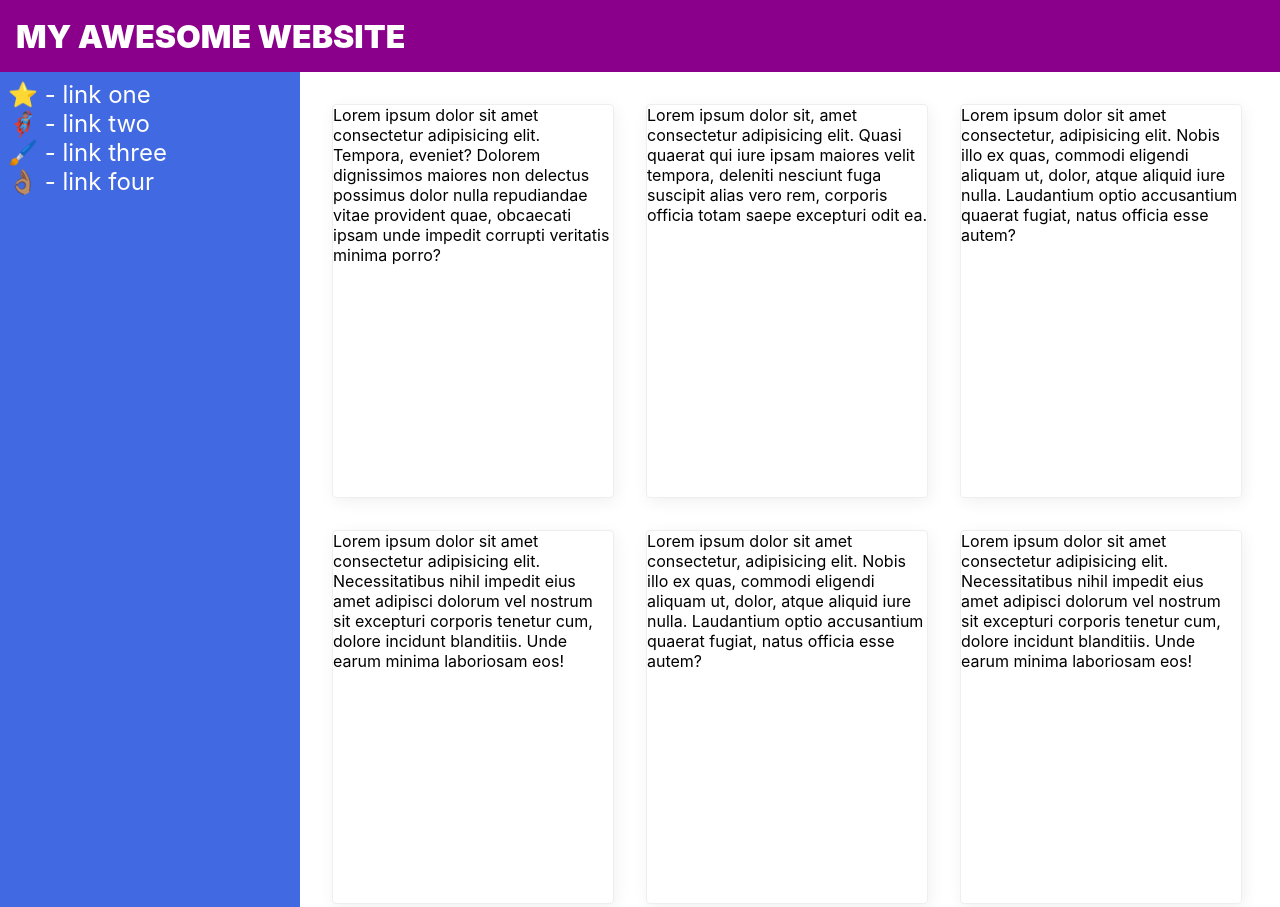
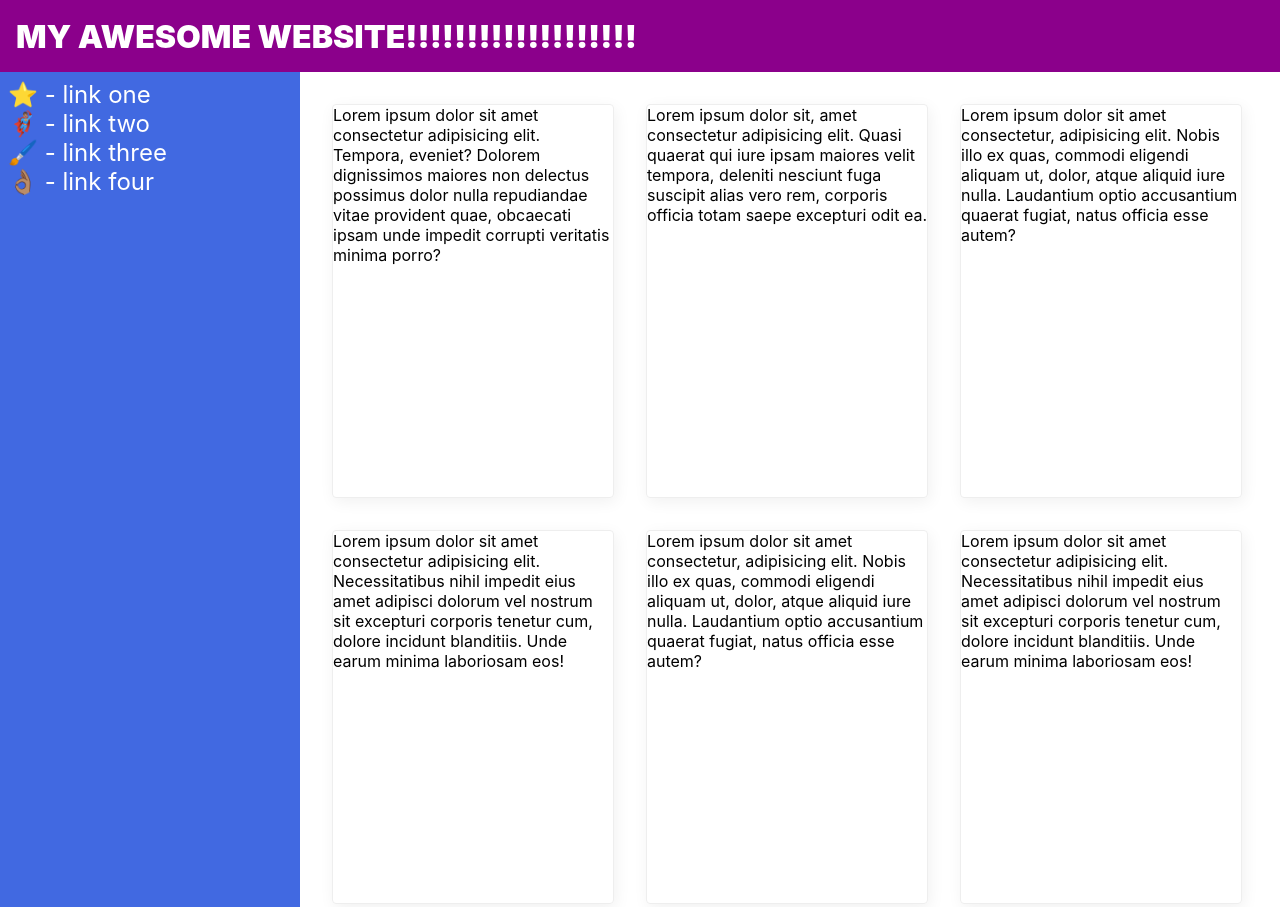
Before and after one commit to Yukhigov56/Hive.projects4-flexbox, a plain HTML site: page index.html in a window 1280 px wide. Shown: the top 907 px of the page. Drawn offline with Linux system fonts and the light colour scheme.

Commit message:
Проверка3

```diff
--- a/index.html
+++ b/index.html
@@ -9,7 +9,7 @@
   </head>
   <body>
     <div class="top-panel">
-      <div class="header">MY AWESOME WEBSITE</div>
+      <div class="header">MY AWESOME WEBSITE!!!!!!!!!!!!!!!!!!!</div>
     </div>
 
     <div class="section">
```
